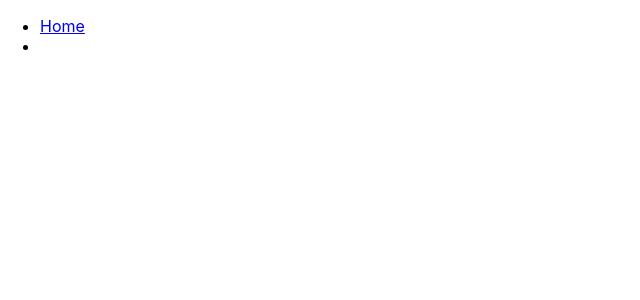
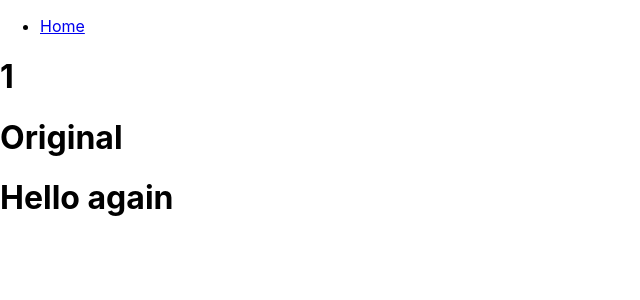
Before and after one commit to Marijnone/sampled-by, a React (Create React App) app: page /artist/1 in a window 1280 px wide. Shown: the top 300 px of the page, without its empty margins (0-640 px from the left). Built offline with nearby package versions, Linux system fonts and the light colour scheme.

Commit message:
next question how to pass the artist prop to the detail page

```diff
--- a/src/App.js
+++ b/src/App.js
@@ -9,26 +9,16 @@ import artist from './components/artistData';
 
 
 
+
 function App() {
-    // const id = artist.length
-    const artistComponents = artistData.map(artist => <ArtistCards key={artist.id} artist={artist} name={artist.name}  image={artist.image} desc={artist.desc} />)
+
+    const artistComponents = artistData.map(artist => <ArtistCards key={artist.id} artist={artist} name={artist.name} image={artist.image} desc={artist.desc}   />)
 
   return (
 
     <div className="App">
       {/* <Intro /> */}
         {artistComponents}
-
-      {/* <ArtistCards Artist="Kanye West" img src='Image-1@2x.png' />
-      <ArtistCards Artist="Kaytranada" img src='kaytra-header.jpg' />
-      <ArtistCards Artist="Dr Dre" img src='dr-header@2x.png' />
-      <ArtistCards Artist="A Tribe Called Quest" img src='tribe@2x.png' /> */}
-      {/* <ArtistCard Artist="Pharcyde" img src='tribe-header.jpg'/> */}
-      {/* <SampledByKanye /> */}
-      {/* <Route exact path="/" component={App} /> */}
-
-      {/* <Route path="/sampledbykanye" component={SampledByKanye} /> */}
-      {/* <Route path="/artist" component={artistCards} /> */}
     </div>
   );
 }
--- /dev/null
+++ b/src/components/artistDetail.js
@@ -0,0 +1,25 @@
+import React from 'react'
+import { BrowserRouter as Router, Route, Link } from "react-router-dom";
+
+
+function artistDetails (props) {
+    console.log(props);
+    // const { params } = props.artist.match
+    // console.log(params);
+
+
+    return(
+        <div className="artist-container">
+                {/* <img src={props.artist.image} alt="header" className="detail-image"></img> */}
+                <h1>{props.match.params.id}</h1>
+                {/* <p>{params.id}</p> */}
+                <div className="sample-table">
+                    <h1>Original</h1>
+                    <h1>Hello again</h1>
+                 </div>
+        </div>
+    )
+
+}
+
+export default artistDetails
--- a/src/components/sampledByKanye.js
+++ b/src/components/sampledByKanye.js
@@ -4,6 +4,8 @@ import React from 'react'
 function SampledByKanye(props) {
     return (
         <div className="artist-container">
+        <img src={props.artist.image} alt="header" className="detail-image"></img>
+        <h1>{props.artist.name}</h1>
         <div className="sample-table">
         <h1>Original</h1>
         <h1>Hello again</h1>
--- a/src/index.js
+++ b/src/index.js
@@ -1,9 +1,12 @@
 import React from 'react';
 import ReactDOM from 'react-dom';
-import { Route, Link, BrowserRouter as Router } from 'react-router-dom'
+import { Route, Link, BrowserRouter as Router, Switch } from 'react-router-dom'
 import './index.css';
 import App from './App';
-// import SampledByKanye from './components/sampledByKanye'
+import artistDetails from './components/artistDetail';
+import artistData from './components/artistData'
+
+
 
 
 const routing = (
@@ -13,12 +16,12 @@ const routing = (
           <li>
             <Link to="/">Home</Link>
           </li>
-          <li>
-            <Link to="/artist:id"></Link>
-          </li>
         </ul>
-        <Route exact path="/" component={App} />
-        {/* <Route path="/sampledbykanye" component={SampledByKanye} /> */}
+        <Switch>
+        <Route exact path="/" component={App}></Route>
+        <Route path="/artist/:id" component={artistDetails} />
+        {/* <Route component={Notfound} /> let thi sout for now maybe come in handy later */}
+      </Switch>
         {/* <Route path="/contact" component={Contact} /> */}
       </div>
     </Router>
```
Also changed, not shown: src/components/ArtistCards.js (+6 -2 lines).
